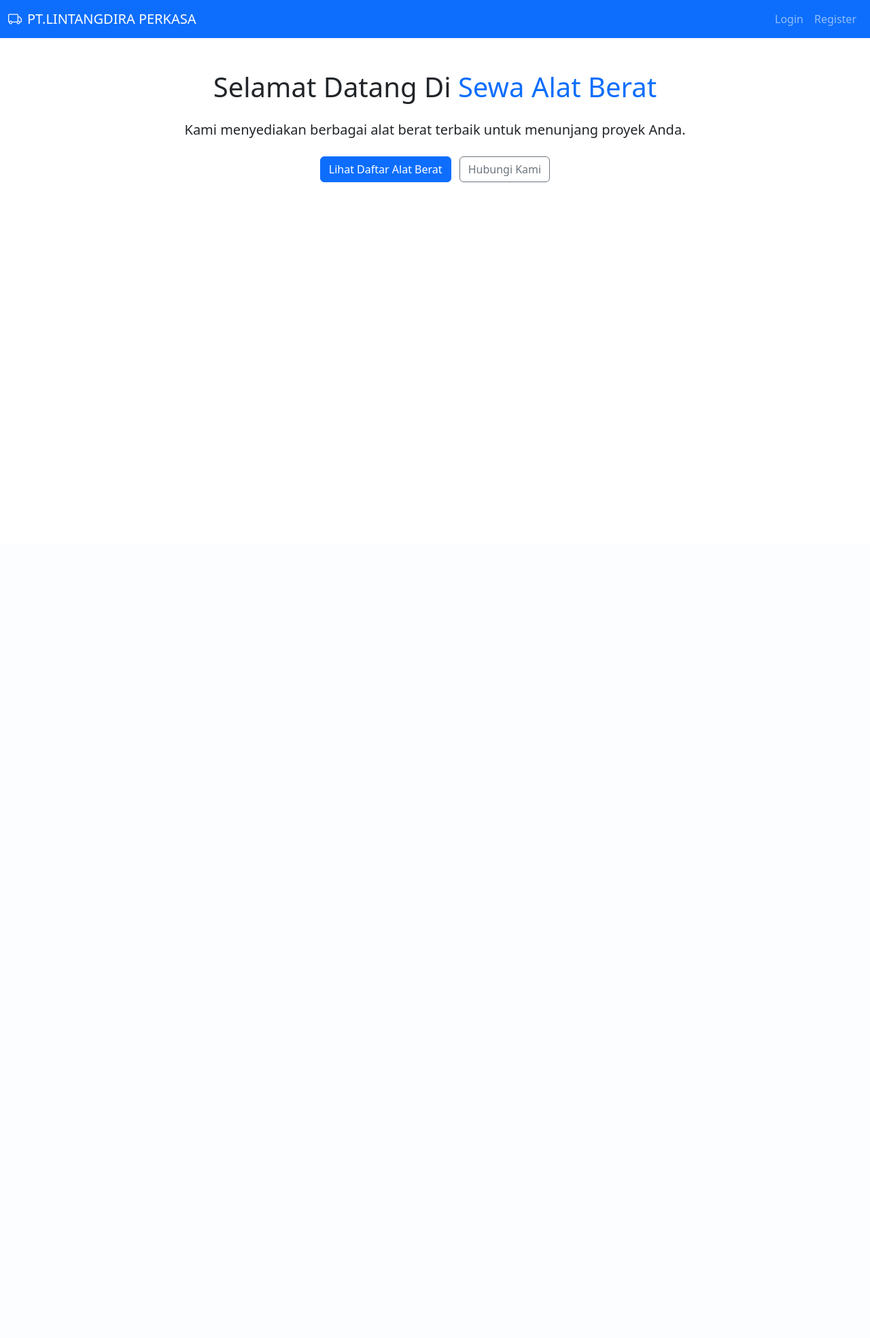
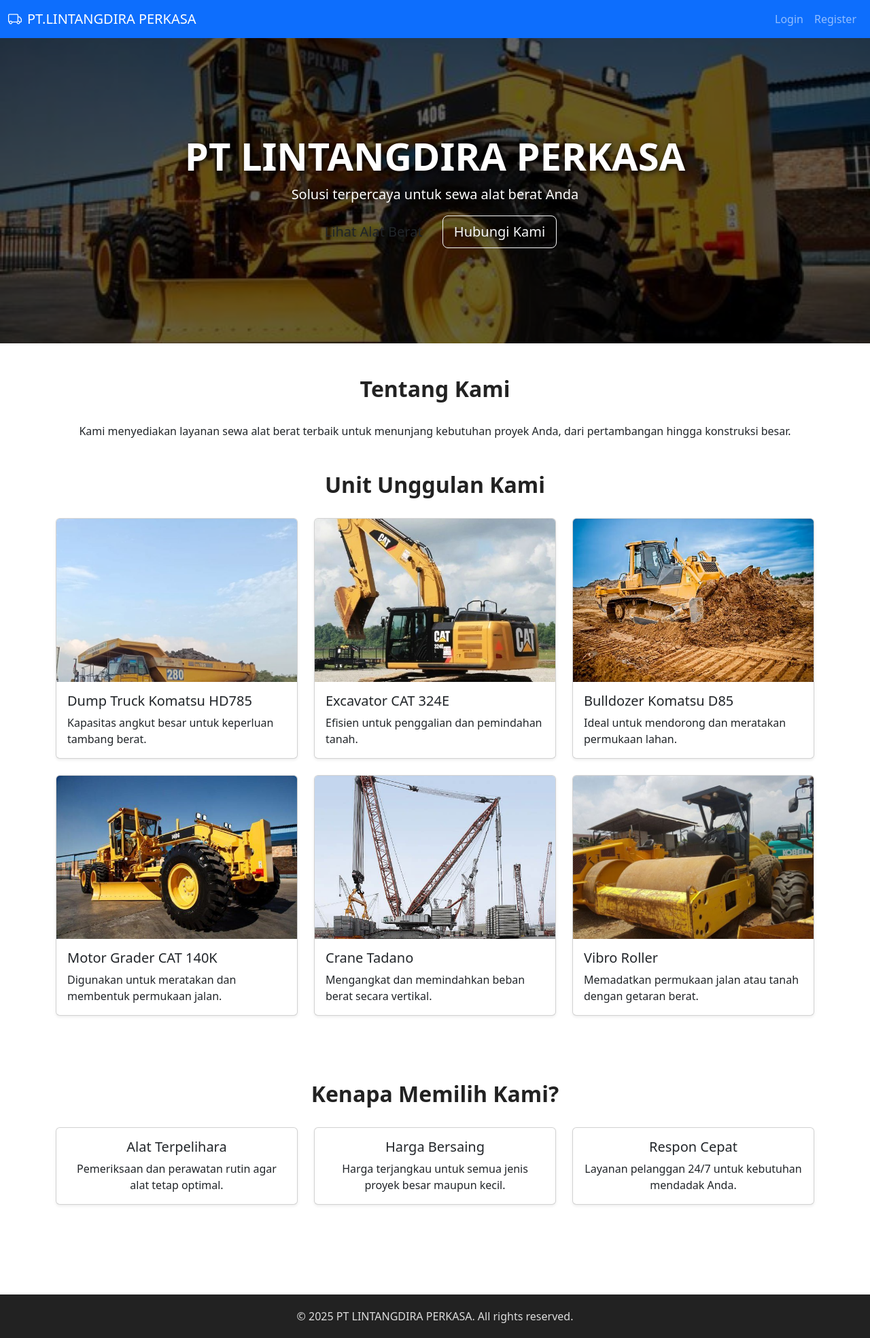
Before and after one commit to DivanDiraMaulana/penyewaanalatberat_ptlintangdiraperkasa, a PHP site: page / in a window 1280 px wide. Shown: the whole page at 68% size. Before the commit the page ends 268 px from the top, so only its background shows below. Run offline with PHP 8.4, Linux system fonts and the light colour scheme.

Commit message:
menambahkan landing page

```diff
--- a/index.php
+++ b/index.php
@@ -1,33 +1,194 @@
 <?php
-// session_start(); // Hapus jika tidak digunakan di file ini
 include 'config/db.php';
 ?>
 <!DOCTYPE html>
 <html lang="id">
 
 <head>
-  <meta charset="UTF-8">
-  <meta name="viewport" content="width=device-width, initial-scale=1.0">
-  <title>Selamat Datang - PT LINTANGDIRA PERKASA</title>
-  <!-- Bootstrap CSS -->
+  <meta charset="UTF-8" />
+  <meta name="viewport" content="width=device-width, initial-scale=1.0" />
+  <title>PT LINTANGDIRA PERKASA - Sewa Alat Berat</title>
   <link href="https://cdn.jsdelivr.net/npm/bootstrap@5.3.0/dist/css/bootstrap.min.css" rel="stylesheet">
+  <style>
+    body {
+      background-color: #f0f2f5;
+      color: #333;
+      font-family: 'Segoe UI', sans-serif;
+    }
+
+    .hero {
+      background: linear-gradient(rgba(0, 0, 0, 0.6), rgba(0, 0, 0, 0.6)),
+        url('assets/img/grader.jpg') no-repeat center center;
+      background-size: cover;
+      color: white;
+      padding: 140px 20px;
+      text-shadow: 2px 2px 8px rgba(0, 0, 0, 0.9);
+    }
+
+    .section-title {
+      font-weight: bold;
+      margin-bottom: 30px;
+      color: #222;
+    }
+
+    .card-img-top {
+      height: 240px;
+      object-fit: cover;
+    }
+
+    .why-card {
+      transition: transform 0.3s ease;
+    }
+
+    .why-card:hover {
+      transform: scale(1.03);
+    }
+
+    footer {
+      background-color: #222;
+      color: #ddd;
+      padding: 20px 0;
+      text-align: center;
+      margin-top: 60px;
+    }
+
+    .btn-primary-custom {
+      background-color: #f5b041;
+      border-color: #f5b041;
+      color: #000;
+    }
+
+    .btn-outline-light:hover {
+      background-color: #fff;
+      color: #000;
+    }
+  </style>
 </head>
 
 <body>
 
   <?php include 'partials/navbar.php'; ?>
 
-  <div class="container mt-5 text-center">
-    <h1 class="mb-4">Selamat Datang Di <span class="text-primary">Sewa Alat Berat</span></h1>
-    <p class="lead">Kami menyediakan berbagai alat berat terbaik untuk menunjang proyek Anda.</p>
+  <!-- HERO SECTION -->
+  <section class="hero text-center">
+    <div class="container">
+      <h1 class="display-4 fw-bold">PT LINTANGDIRA PERKASA</h1>
+      <p class="lead">Solusi terpercaya untuk sewa alat berat Anda</p>
+      <a href="alat_berat.php" class="btn btn-primary-custom btn-lg me-2">Lihat Alat Berat</a>
+      <a href="kontak.php" class="btn btn-outline-light btn-lg">Hubungi Kami</a>
+    </div>
+  </section>
 
-    <div class="mt-4">
-      <a href="alat_berat.php" class="btn btn-primary me-2">Lihat Daftar Alat Berat</a>
-      <a href="kontak.php" class="btn btn-outline-secondary">Hubungi Kami</a>
+  <!-- ABOUT US SECTION -->
+  <section class="container text-center my-5">
+    <h2 class="section-title">Tentang Kami</h2>
+    <p class="mb-4">Kami menyediakan layanan sewa alat berat terbaik untuk menunjang kebutuhan proyek Anda, dari pertambangan hingga konstruksi besar.</p>
+  </section>
+
+  <!-- SHOWCASE SECTION -->
+  <!-- SHOWCASE SECTION -->
+<section class="container my-5">
+  <h2 class="section-title text-center">Unit Unggulan Kami</h2>
+  <div class="row row-cols-1 row-cols-md-3 g-4">
+    <div class="col">
+      <div class="card shadow-sm h-100">
+        <img src="assets/img/dump truck.jpg" class="card-img-top" alt="Dump Truck">
+        <div class="card-body">
+          <h5 class="card-title">Dump Truck Komatsu HD785</h5>
+          <p class="card-text">Kapasitas angkut besar untuk keperluan tambang berat.</p>
+        </div>
+      </div>
+    </div>
+    <div class="col">
+      <div class="card shadow-sm h-100">
+        <img src="assets/img/exvacator.jpg" class="card-img-top" alt="Excavator">
+        <div class="card-body">
+          <h5 class="card-title">Excavator CAT 324E</h5>
+          <p class="card-text">Efisien untuk penggalian dan pemindahan tanah.</p>
+        </div>
+      </div>
+    </div>
+    <div class="col">
+      <div class="card shadow-sm h-100">
+        <img src="assets/img/bulldozer.jpg" class="card-img-top" alt="Bulldozer">
+        <div class="card-body">
+          <h5 class="card-title">Bulldozer Komatsu D85</h5>
+          <p class="card-text">Ideal untuk mendorong dan meratakan permukaan lahan.</p>
+        </div>
+      </div>
+    </div>
+    <div class="col">
+      <div class="card shadow-sm h-100">
+        <img src="assets/img/grader.jpg" class="card-img-top" alt="Grader">
+        <div class="card-body">
+          <h5 class="card-title">Motor Grader CAT 140K</h5>
+          <p class="card-text">Digunakan untuk meratakan dan membentuk permukaan jalan.</p>
+        </div>
+      </div>
+    </div>
+    <div class="col">
+      <div class="card shadow-sm h-100">
+        <img src="assets/img/crane.jpg" class="card-img-top" alt="Crane">
+        <div class="card-body">
+          <h5 class="card-title">Crane Tadano</h5>
+          <p class="card-text">Mengangkat dan memindahkan beban berat secara vertikal.</p>
+        </div>
+      </div>
+    </div>
+    <div class="col">
+      <div class="card shadow-sm h-100">
+        <img src="assets/img/vibro roller.jpg" class="card-img-top" alt="Vibro Roller">
+        <div class="card-body">
+          <h5 class="card-title">Vibro Roller</h5>
+          <p class="card-text">Memadatkan permukaan jalan atau tanah dengan getaran berat.</p>
+        </div>
+      </div>
     </div>
   </div>
+</section>
 
-  <!-- Bootstrap JS Bundle -->
+
+  <!-- WHY CHOOSE US SECTION -->
+  <section class="bg-white py-5">
+    <div class="container text-center">
+      <h2 class="section-title">Kenapa Memilih Kami?</h2>
+      <div class="row">
+        <div class="col-md-4 mb-4">
+          <div class="card why-card shadow-sm h-100">
+            <div class="card-body">
+              <h5 class="card-title">Alat Terpelihara</h5>
+              <p class="card-text">Pemeriksaan dan perawatan rutin agar alat tetap optimal.</p>
+            </div>
+          </div>
+        </div>
+        <div class="col-md-4 mb-4">
+          <div class="card why-card shadow-sm h-100">
+            <div class="card-body">
+              <h5 class="card-title">Harga Bersaing</h5>
+              <p class="card-text">Harga terjangkau untuk semua jenis proyek besar maupun kecil.</p>
+            </div>
+          </div>
+        </div>
+        <div class="col-md-4 mb-4">
+          <div class="card why-card shadow-sm h-100">
+            <div class="card-body">
+              <h5 class="card-title">Respon Cepat</h5>
+              <p class="card-text">Layanan pelanggan 24/7 untuk kebutuhan mendadak Anda.</p>
+            </div>
+          </div>
+        </div>
+      </div>
+    </div>
+  </section>
+
+  <!-- FOOTER -->
+  <footer>
+    <div class="container">
+      <p class="mb-0">&copy; <?= date('Y') ?> PT LINTANGDIRA PERKASA. All rights reserved.</p>
+    </div>
+  </footer>
+
+  <!-- Bootstrap JS -->
   <script src="https://cdn.jsdelivr.net/npm/bootstrap@5.3.0/dist/js/bootstrap.bundle.min.js"></script>
 </body>
 
--- a/sewa_alat.sql
+++ b/sewa_alat.sql
@@ -34,7 +34,7 @@
   `harga_per_hari` int DEFAULT NULL,
   `deskripsi` text,
   `foto` varchar(255) DEFAULT NULL
-) ENGINE=InnoDB DEFAULT CHARSET=utf8mb4 COLLATE=utf8mb4_0900_ai_ci;
+) ENGINE=InnoDB DEFAULT CHARSET=utf8mb4 COLLATE=utf8mb4_general_ci;
 
 -- --------------------------------------------------------
 
@@ -49,7 +49,7 @@
   `tanggal_sewa` date DEFAULT NULL,
   `durasi` int DEFAULT NULL,
   `total_biaya` int DEFAULT NULL
-) ENGINE=InnoDB DEFAULT CHARSET=utf8mb4 COLLATE=utf8mb4_0900_ai_ci;
+) ENGINE=InnoDB DEFAULT CHARSET=utf8mb4 COLLATE=utf8mb4_general_ci;
 
 -- --------------------------------------------------------
 
@@ -63,7 +63,7 @@
   `email` varchar(100) DEFAULT NULL,
   `password` varchar(255) DEFAULT NULL,
   `role` enum('admin','user') DEFAULT 'user'
-) ENGINE=InnoDB DEFAULT CHARSET=utf8mb4 COLLATE=utf8mb4_0900_ai_ci;
+) ENGINE=InnoDB DEFAULT CHARSET=utf8mb4 COLLATE=utf8mb4_general_ci;
 
 --
 -- Dumping data for table `users`
```
Also changed, not shown: assets/img/backhoe loader.jpg (added), assets/img/bulldozer.jpg (added), assets/img/crane.jpg (added), assets/img/dump truck.jpg (added), assets/img/exvacator.jpg (added), assets/img/grader.jpg (added), assets/img/hydraulic breaker.jpg (added), assets/img/profil.jpg (deleted), assets/img/skid steer loader.jpg (added), assets/img/vibro roller.jpg (added), assets/img/wheel loader.jpg (added).
